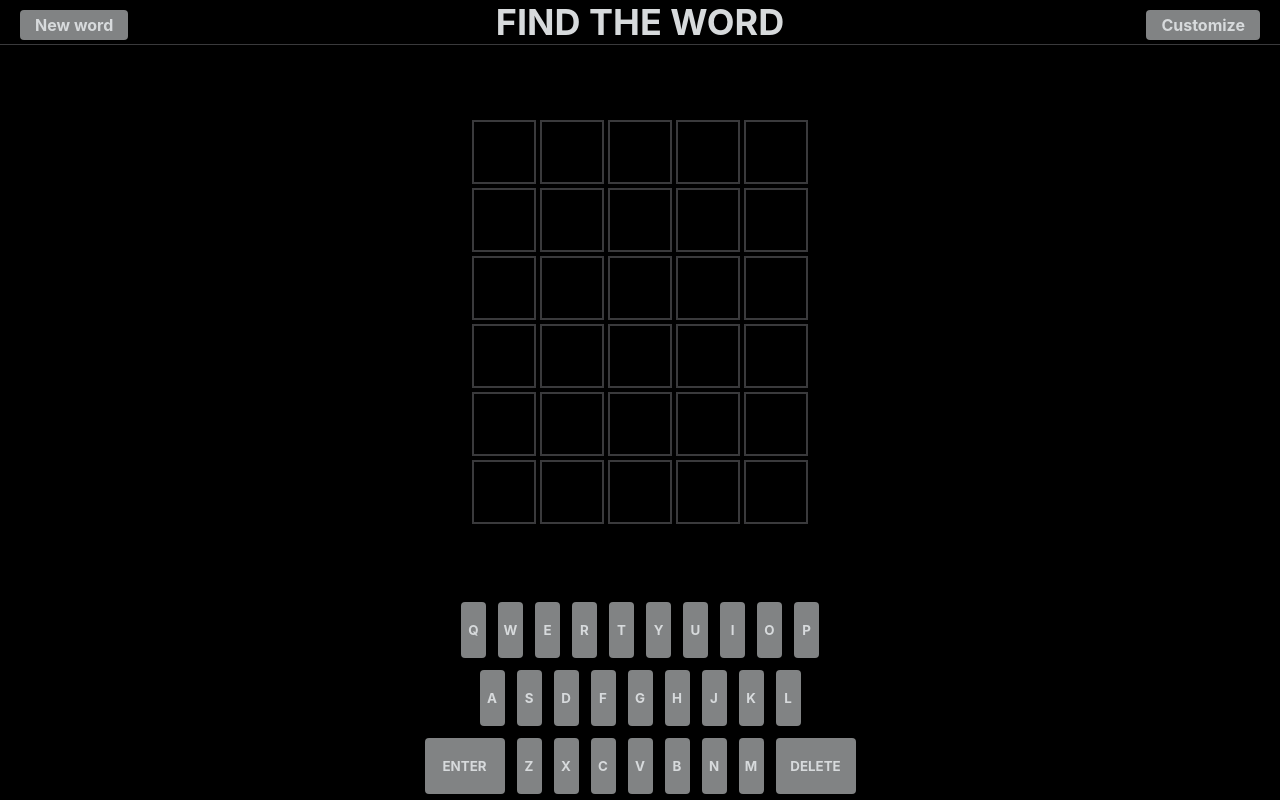
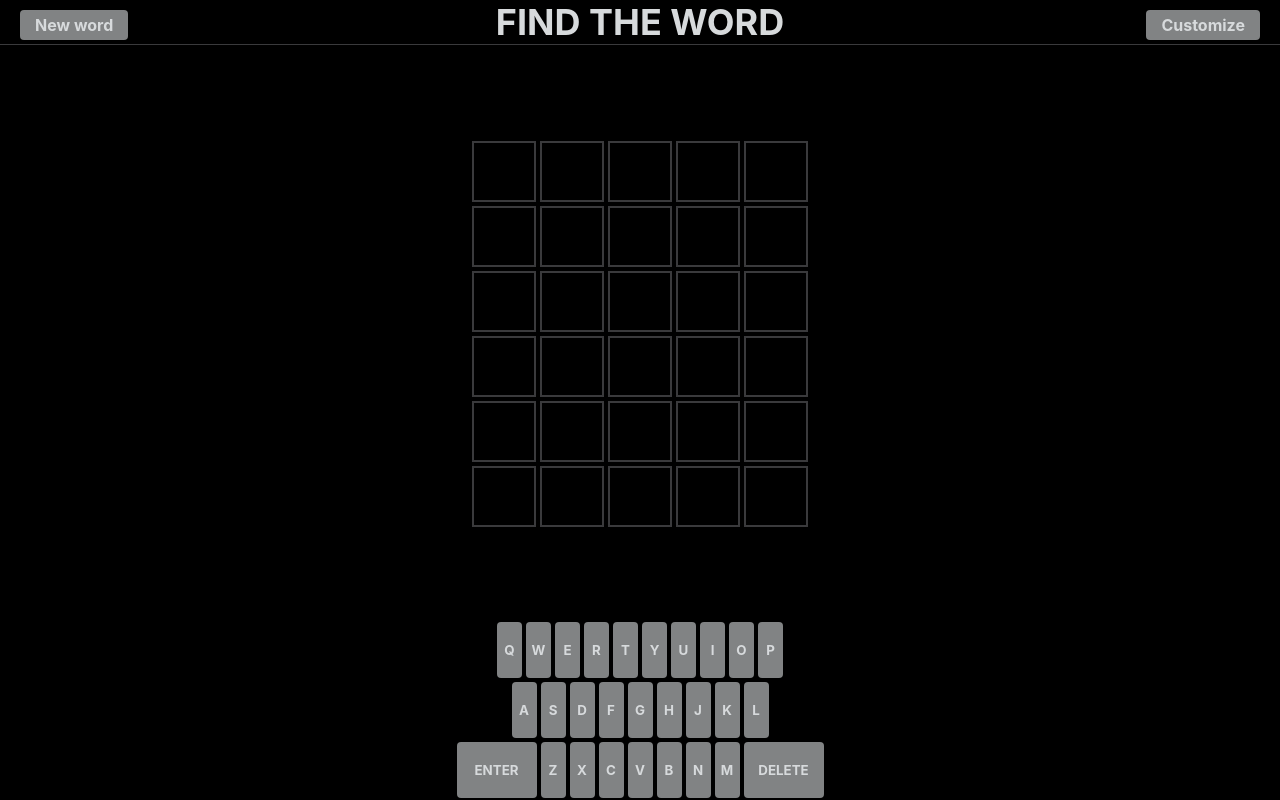
Before and after one commit to Macflash/wordplay, a React (Create React App) app: page / in a window 1280 px wide. Built offline with nearby package versions, Linux system fonts and the light colour scheme.

Commit message:
allow rows to shrink vertically

```diff
--- a/src/common/ui.tsx
+++ b/src/common/ui.tsx
@@ -37,7 +37,14 @@ export function GuessResultRow({
 }) {
   const { guess, result } = gr;
   return (
-    <div style={{ display: "flex", justifyContent: "center" }}>
+    <div
+      style={{
+        display: "flex",
+        justifyContent: "center",
+        flexShrink: 1,
+        flexGrow: 1,
+        maxHeight: 65,
+      }}>
       {result.map((r, index) => {
         let color: string | undefined = undefined;
         let border = DARK_GREY;
@@ -54,7 +61,8 @@ export function GuessResultRow({
           <div
             key={index}
             style={{
-              height: 60,
+              minHeight: 40,
+              maxHeight: 60,
               minWidth: 25,
               maxWidth: 60,
               display: "flex",
@@ -177,7 +185,7 @@ export function Keyboard({
                   color: WHITE,
                   border: "none",
                   background: color,
-                  margin: 6,
+                  margin: 2,
                   padding: "20px 5px",
                   borderRadius: 4,
                   fontWeight: "bold",
```
